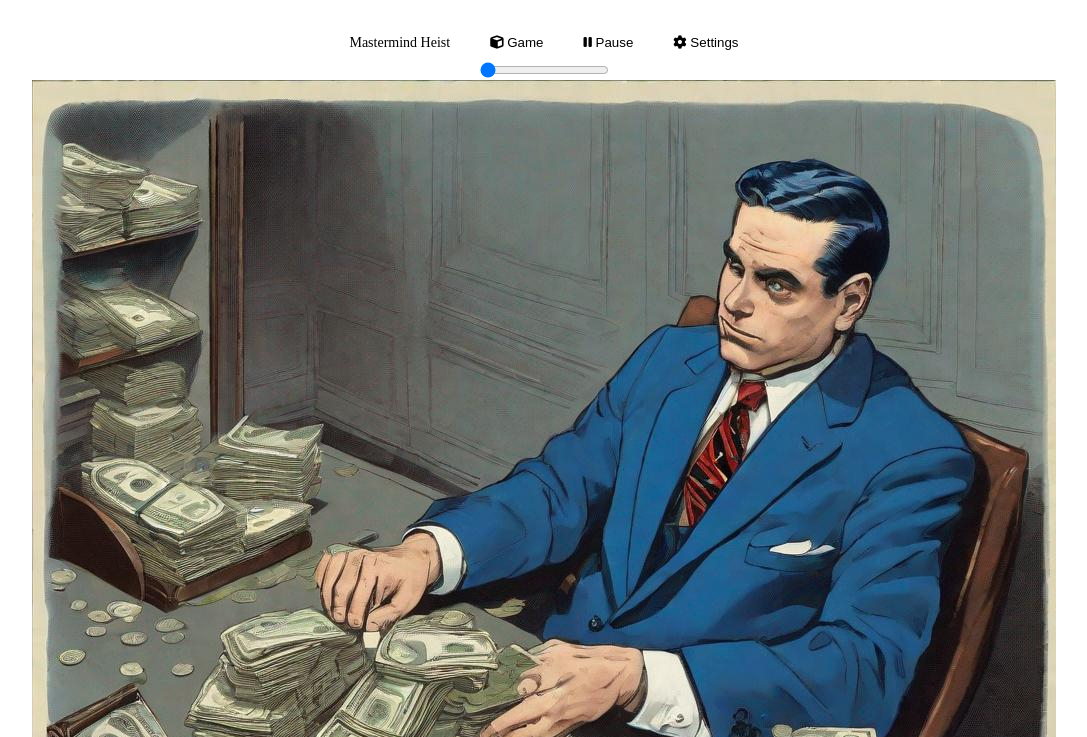
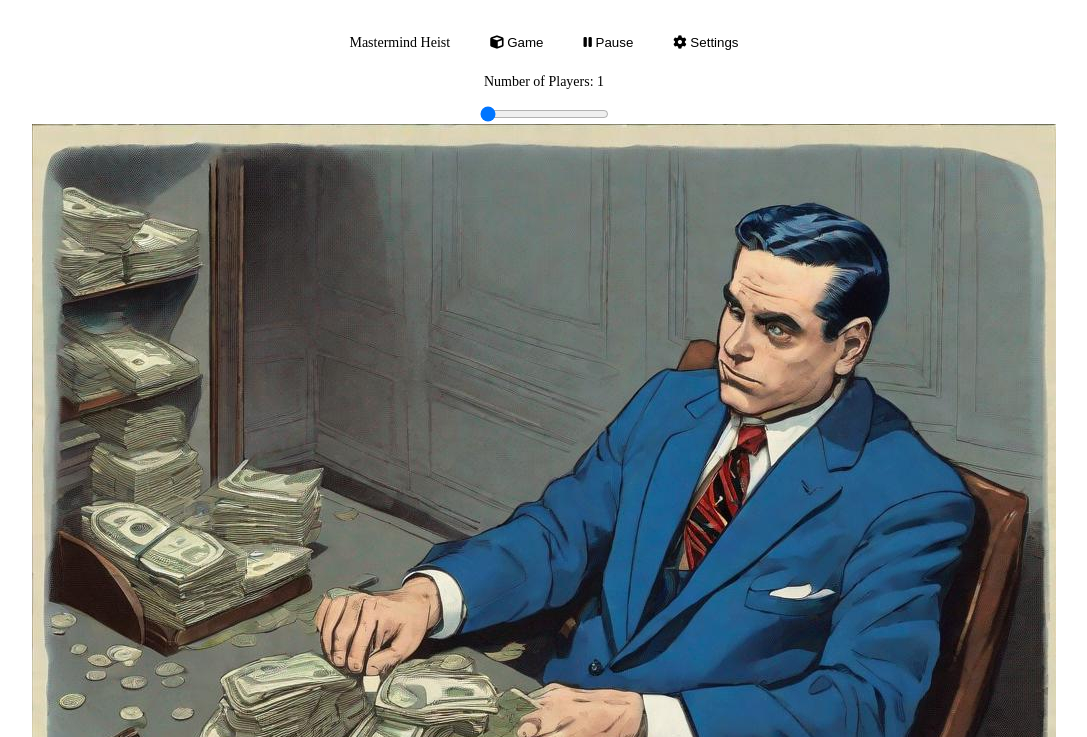
Before and after one commit to pelowok/sad-potato, a website: page index.html in a window 1280 px wide. Shown: the part 63-800 px from the top of the page, without its empty margins (96-1183 px from the left). Drawn offline with Linux system fonts and the light colour scheme.

Commit message:
Update index.html

```diff
--- a/index.html
+++ b/index.html
@@ -31,6 +31,7 @@
       </div>
     </div>
   </div>
+  <p id="playerCount">Number of Players: 1</p>
   <input type="range" min="1" max="7" value="1" class="player-slider" id="playerSlider">
   <div class="game-container" id="gameContainer"></div>
   <div id="imageContainer">
```
